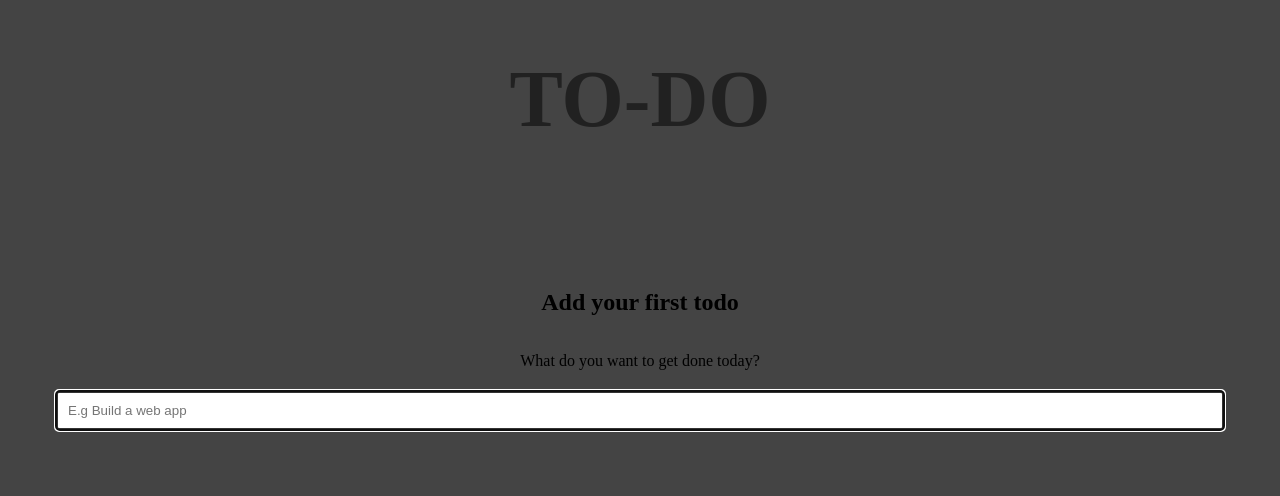
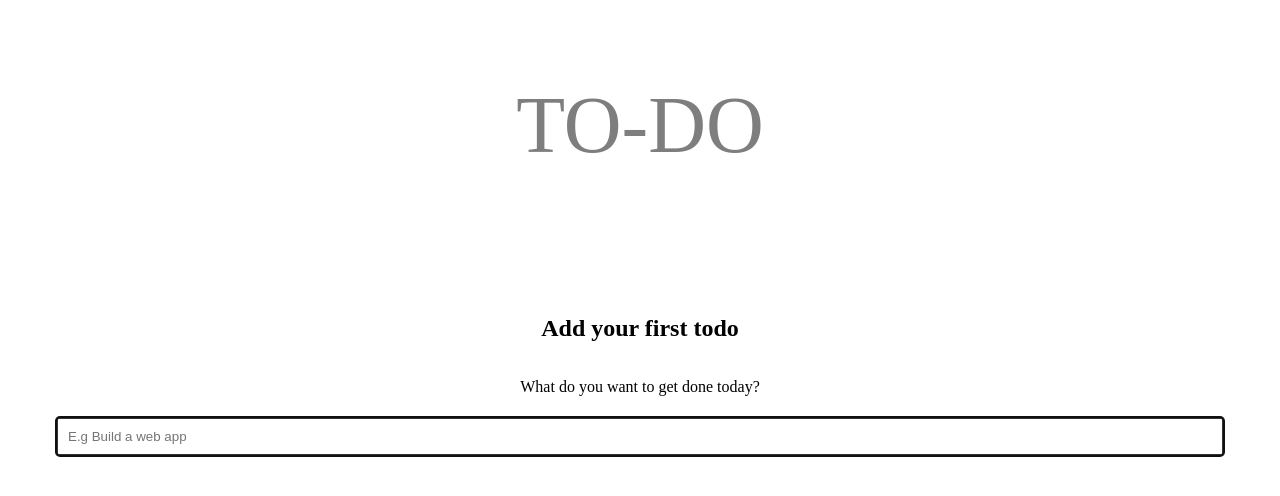
Before and after one commit to Austinb96/TO-DO_List, a website built with webpack: page src/views/index.html in a window 1280 px wide. Built offline with nearby package versions, Linux system fonts and the light colour scheme.

Commit message:
Added color variables and changed some styles

```diff
--- /dev/null
+++ b/src/assets/sass/abstracts/_colors.scss
@@ -0,0 +1,2 @@
+$primary-color: #fff;
+$secondary-color: #546;
--- a/src/assets/sass/abstracts/_index.scss
+++ b/src/assets/sass/abstracts/_index.scss
@@ -0,0 +1 @@
+@forward "../abstracts/colors";
--- a/src/assets/sass/base/_typeography.scss
+++ b/src/assets/sass/base/_typeography.scss
@@ -2,5 +2,6 @@
   text-align: center;
   margin-bottom: 20px;
   font-size: 80px;
+  color: black;
   opacity: 0.5;
 }
--- a/src/assets/sass/main.scss
+++ b/src/assets/sass/main.scss
@@ -1,10 +1,11 @@
 @use 'base';
 @use 'layout';
 @use 'components';
+@use 'abstracts' as *;
 
 body {
     margin: 0;
-    background: #444;
+    background: $primary-color;
 }
 
 .debug  > * {
--- a/src/views/index.html
+++ b/src/views/index.html
@@ -8,7 +8,7 @@
     <body>
         <div class="grid-container grid-row-3">
             <div class="grid-xs-3">
-                <h1 class="app-title">TO-DO</h1>
+                <p class="app-title">TO-DO</p>
             </div>
             <div class="grid-xs-3">
                 <ul class="todo-list js-todo-list"></ul>
```
